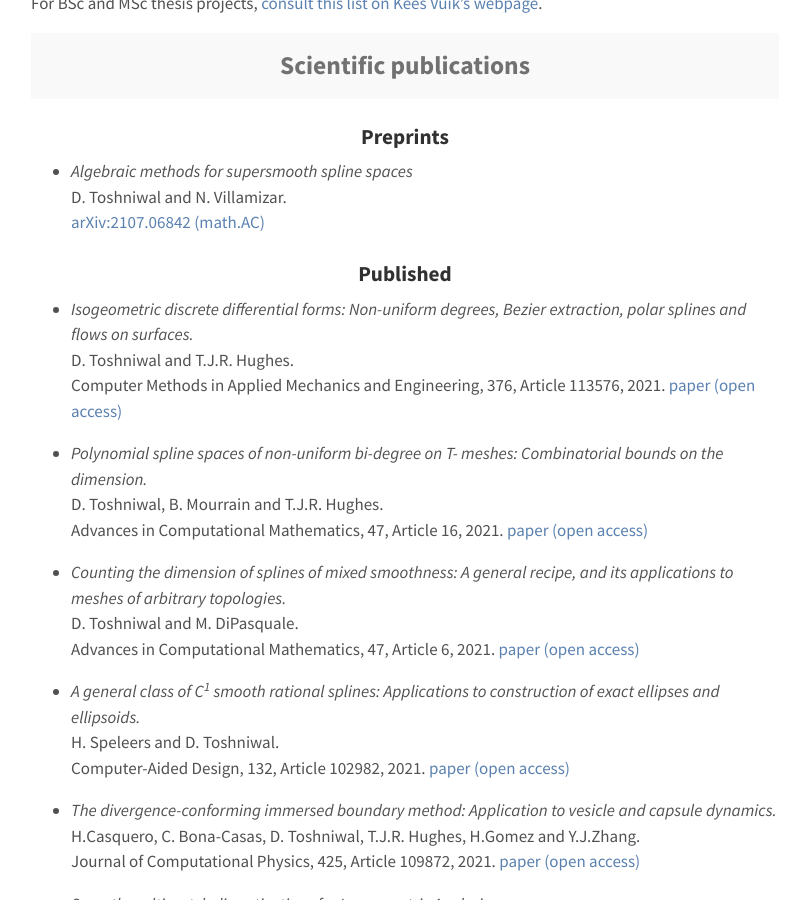
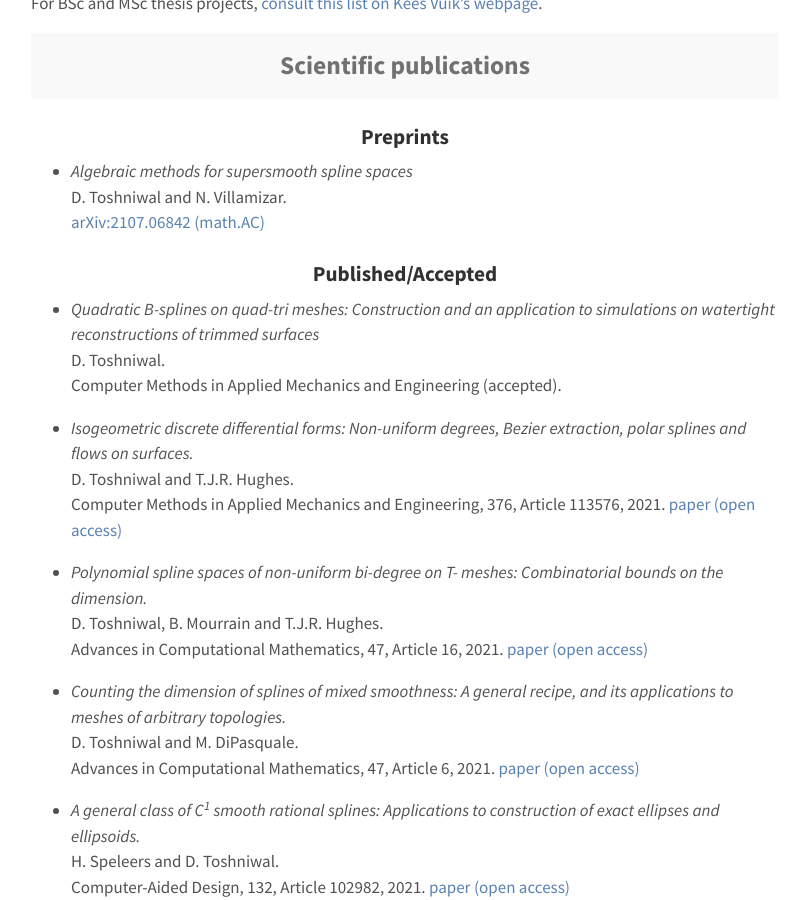
Before and after one commit to dtoshniwal/dtoshniwal.github.io, a Jekyll site: the page built from research.md, in a window 1280 px wide and 900 px high, scrolled down 675 px. Shown: the whole window, without its empty margins (235-1041 px from the left). Built offline with Jekyll 4.4.1, drawn with Linux system fonts in a browser that asks for light colours.

Commit message:
Update pubs

```diff
--- a/research.md
+++ b/research.md
@@ -41,7 +41,13 @@ D. Toshniwal and N. Villamizar.
 <br>
 [arXiv:2107.06842 (math.AC)](https://arxiv.org/abs/2107.06842/)
 
-<h3 align="center">Published</h3>
+<h3 align="center">Published/Accepted</h3>
+
+* <i>Quadratic B-splines on quad-tri meshes: Construction and an application to simulations on watertight reconstructions of trimmed surfaces</i>
+<br>
+D. Toshniwal.
+<br>
+Computer Methods in Applied Mechanics and Engineering (accepted).
 
 * <i>Isogeometric discrete differential forms: Non-uniform degrees, Bezier extraction, polar splines and flows on surfaces.</i>
 <br>
```
